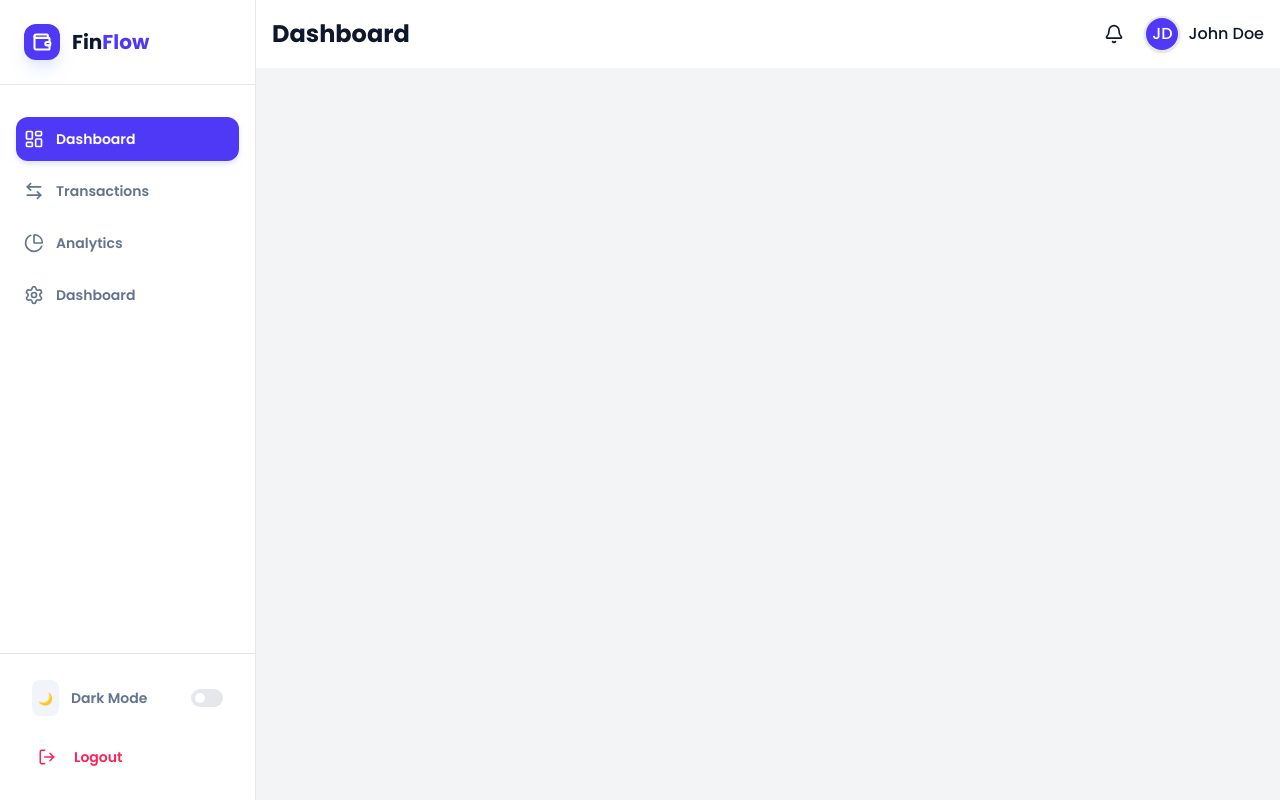
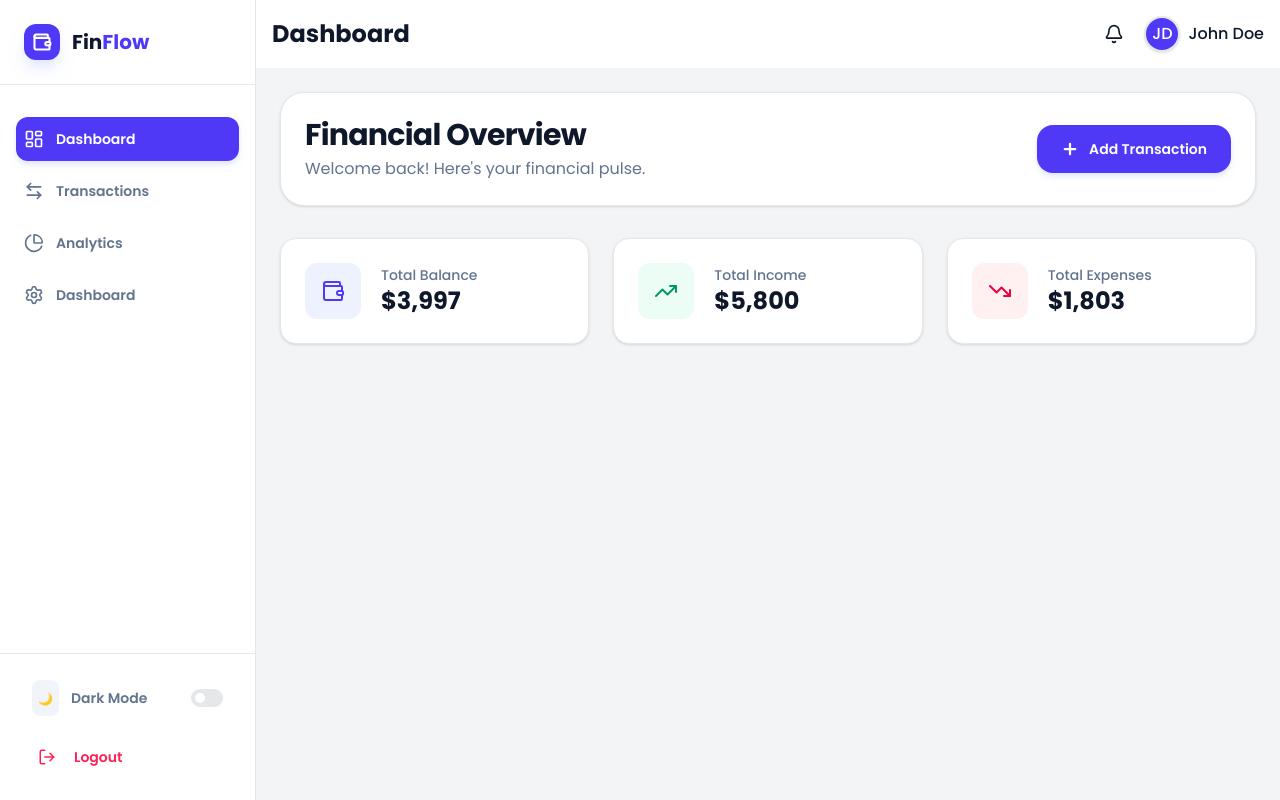
Before and after one commit to Shahriar262/finflow-finance-dashboard, a React (Vite) app: page / in a window 1280 px wide. Built offline with nearby package versions, Linux system fonts and the light colour scheme.

Commit message:
Added Dashboard header and finance grid cards components

```diff
--- /dev/null
+++ b/src/components/dashboard/BalanceTrendChart.jsx
@@ -0,0 +1,11 @@
+import React from 'react';
+
+const BalanceTrendChart = () => {
+    return (
+        <div>
+
+        </div>
+    );
+};
+
+export default BalanceTrendChart;
--- /dev/null
+++ b/src/components/dashboard/DashboardHeader.jsx
@@ -0,0 +1,30 @@
+import React from "react";
+import { Plus } from "lucide-react";
+import { useApp } from "../../context/AppContext";
+
+const DashboardHeader = () => {
+  const { role } = useApp();
+
+  return (
+    <header className="flex flex-col sm:flex-row sm:items-center justify-between gap-4 bg-white p-5 md:p-6 rounded-3xl border border-gray-100 shadow-sm">
+      <div>
+        <h1 className="text-2xl md:text-3xl font-bold text-slate-900 tracking-tight">
+          Financial Overview
+        </h1>
+        <p className="text-slate-500 mt-1 text-sm md:text-base">
+          Welcome back! Here's your financial pulse.
+        </p>
+      </div>
+
+
+      {role === "admin" && (
+        <button className="flex items-center gap-2.5 px-6 py-3.5 bg-indigo-600 text-white rounded-2xl text-sm font-semibold shadow-md shadow-indigo-100 hover:bg-indigo-700 transition-all active:scale-95">
+          <Plus size={18} strokeWidth={3} />
+          Add Transaction
+        </button>
+      )}
+    </header>
+  );
+};
+
+export default DashboardHeader
--- /dev/null
+++ b/src/components/dashboard/FinanceGrid.jsx
@@ -0,0 +1,63 @@
+import React from 'react';
+import { motion } from 'framer-motion';
+import { TrendingUp, TrendingDown, Wallet } from 'lucide-react';
+
+const FinanceGrid = ({ balance, income, expenses }) => {
+
+
+  const dashboardCardData = [
+    {
+      id: 1,
+      label: "Total Balance",
+      value: balance,
+      icon: <Wallet size={24} />,
+      bg: "bg-indigo-50",
+      text: "text-indigo-600",
+    },
+    {
+      id: 2,
+      label: "Total Income",
+      value: income,
+      icon: <TrendingUp size={24} />,
+      bg: "bg-emerald-50",
+      text: "text-emerald-600",
+    },
+    {
+      id: 3,
+      label: "Total Expenses",
+      value: expenses,
+      icon: <TrendingDown size={24} />,
+      bg: "bg-rose-50",
+      text: "text-rose-600",
+    }
+  ];
+
+  return (
+    <div className="grid grid-cols-1 md:grid-cols-3 gap-6">
+      {dashboardCardData.map((item) => (
+        <motion.div
+          key={item.id}
+          initial={{ opacity: 0, y: 15 }}
+          animate={{ opacity: 1, y: 0 }}
+          whileHover={{ y: -5 }}
+          className="bg-white p-6 rounded-2xl border border-gray-100 shadow-sm flex items-center gap-5 transition-shadow hover:shadow-md"
+        >
+
+          <div className={`p-4 rounded-xl ${item.bg} ${item.text}`}>
+            {item.icon}
+          </div>
+
+
+          <div>
+            <p className="text-sm font-medium text-slate-500">{item.label}</p>
+            <h3 className="text-2xl font-bold text-slate-900">
+              ${item.value.toLocaleString()}
+            </h3>
+          </div>
+        </motion.div>
+      ))}
+    </div>
+  );
+};
+
+export default FinanceGrid;
--- /dev/null
+++ b/src/components/dashboard/InsightsCard.jsx
@@ -0,0 +1,11 @@
+import React from 'react';
+
+const InsightsCard = () => {
+    return (
+        <div>
+
+        </div>
+    );
+};
+
+export default InsightsCard;
--- /dev/null
+++ b/src/components/dashboard/RecentTransactions.jsx
@@ -0,0 +1,11 @@
+import React from 'react';
+
+const RecentTransactions = () => {
+    return (
+        <div>
+
+        </div>
+    );
+};
+
+export default RecentTransactions;
--- /dev/null
+++ b/src/components/dashboard/SpendingCategories.jsx
@@ -0,0 +1,11 @@
+import React from 'react';
+
+const SpendingCategories = () => {
+    return (
+        <div>
+
+        </div>
+    );
+};
+
+export default SpendingCategories;
--- a/src/components/layout/Layout.jsx
+++ b/src/components/layout/Layout.jsx
@@ -14,7 +14,6 @@ const Layout = () => {
         ${sidebarOpen ? "translate-x-0" : "-translate-x-64"} lg:translate-x-0 lg:static`}
       >
         <Sidebar setSidebarOpen={setSidebarOpen} />
-
       </div>
 
       {/* Dashboard Navbar */}
@@ -23,7 +22,9 @@ const Layout = () => {
         <Navbar sidebarOpen={sidebarOpen} setSidebarOpen={setSidebarOpen} />
 
         {/* Main Content */}
-        <main className="flex-1 overflow-y-auto p-6">{/* <Outlet /> */}</main>
+        <main className="flex-1 overflow-y-auto p-6">
+          <Outlet />{" "}
+        </main>
       </div>
     </div>
   );
--- a/src/context/AppContext.jsx
+++ b/src/context/AppContext.jsx
@@ -1,3 +1,12 @@
-import { createContext  } from "react";
+import { createContext, useContext } from "react";
 
 export const AppContext = createContext();
+
+// Custom hook
+export const useApp = () => {
+  const context = useContext(AppContext);
+  if (!context) {
+    throw new Error("useApp must be used within an AppProvider");
+  }
+  return context;
+};
--- a/src/pages/Dashboard.jsx
+++ b/src/pages/Dashboard.jsx
@@ -1,11 +1,64 @@
-import React from 'react';
+import React, { useMemo } from "react";
+import { useApp } from "../context/AppContext";
+import DashboardHeader from "../components/dashboard/DashboardHeader";
+import BalanceTrendChart from "../components/dashboard/BalanceTrendChart";
+import SpendingCategories from "../components/dashboard/SpendingCategories";
+import RecentTransactions from "../components/dashboard/RecentTransactions";
+import InsightsCard from "../components/dashboard/InsightsCard";
+import FinanceGrid from "../components/dashboard/FinanceGrid";
 
 const Dashboard = () => {
-    return (
+  const { transactions } = useApp();
+
+  // Calculating total balance for the top cards
+  const stats = useMemo(() => {
+    const income = transactions
+      .filter((t) => t.type === "income")
+      .reduce((acc, curr) => acc + curr.amount, 0);
+
+    const expenses = transactions
+      .filter((t) => t.type === "expense")
+      .reduce((acc, curr) => acc + curr.amount, 0);
+
+    return {
+      income,
+      expenses,
+      balance: income - expenses,
+    };
+  }, [transactions]);
+  return (
+    <div className="space-y-8 max-w-[1600px] mx-auto">
+
+      {/* Dashboard header */}
+      <DashboardHeader />
+
+      {/* Finance grid cards for showing balance, income & expenses */}
+      <FinanceGrid
+        balance={stats.balance}
+        income={stats.income}
+        expenses={stats.expenses}
+      />
+
+      <section className="grid grid-cols-1 xl:grid-cols-3 gap-6">
+        <div className="xl:col-span-2">
+          <BalanceTrendChart />
+        </div>
+
         <div>
-            dashboard
+          <SpendingCategories />
         </div>
-    );
+      </section>
+
+      <section className="grid grid-cols-1 xl:grid-cols-3 gap-6">
+        <div className="xl:col-span-2">
+          <RecentTransactions />
+        </div>
+        <div>
+          <InsightsCard />
+        </div>
+      </section>
+    </div>
+  );
 };
 
 export default Dashboard;
```
